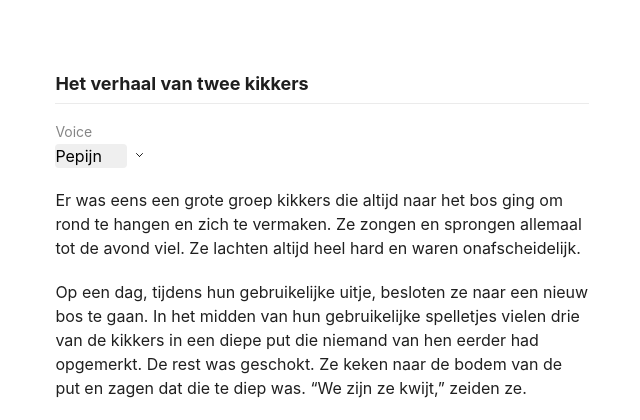
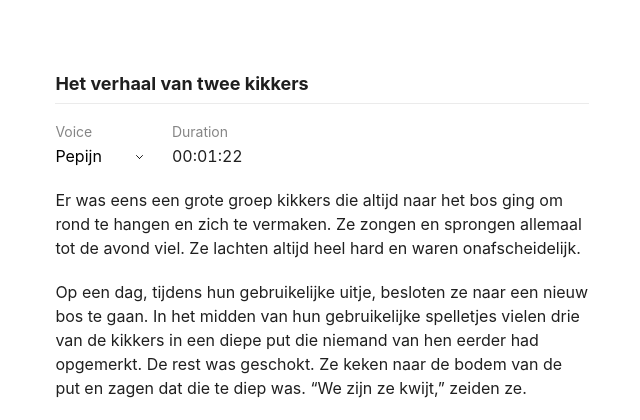
Before and after one commit to pepijngieles/readalong, a PHP site: page /stories/story-one/index.html in a window 1280 px wide. Shown: the top 420 px of the page, without its empty margins (318-958 px from the left). Run offline with PHP 8.4, Linux system fonts and the light colour scheme.

Commit message:
Added duration & loading state

```diff
--- a/assets/scripts.js
+++ b/assets/scripts.js
@@ -3,17 +3,19 @@
   Index
 
   1. Define variables
-  2. Start, Play, Pause & End
-  3. Automatically change sentence based on timestamps
-  4. Change a sentence
-    4.1 Highlight a sentence
-    4.2 Update the translation
-    4.3 Check if auto-scrolling is needed
-    4.4 Update the progress bar
-  5. Play a sentence when clicking on it
-  6. Toggle the translation on/off
-  7. Settings
-  8. Detect iOS
+  2. Generic functions
+  3. Start, Play, Pause & End
+  4. Automatically change sentence based on timestamps
+  5. Change a sentence
+    5.1 Highlight a sentence
+    5.2 Update the translation
+    5.3 Check if auto-scrolling is needed
+    5.4 Update the progress bar
+  6. Play a sentence when clicking on it
+  7. Toggle the translation on/off
+  8. Switch voice
+  9. Settings
+  10. Detect iOS
   X. Developer controls
 
 */
@@ -23,6 +25,7 @@
 /* 1. Define variables
 ---------------------------------------------------------------------------- */
 const audioFile = document.querySelector('audio'),
+      audioSource = document.querySelector('audio source'),
       rewindButton = document.querySelector('[data-rewind]'),
       fastForwardButton = document.querySelector('[data-fast-forward]'),
       progressBar = document.querySelector('progress'),
@@ -33,8 +36,13 @@ const audioFile = document.querySelector('audio'),
       translationText = document.querySelector('[data-translation-text]'),
       navHeight = document.querySelector('nav').offsetHeight,
       settingsPopover = document.querySelector('.settings-popover'),
-      timestamps = {'pepijn': [0,5.6,9.4,13,18.6,26.9,28.8,32,35.2,40.1,44.8,48.1,52.1,56,59.1,62.4,65.2,73,75,77.7,79.7]},
-      parameterList = new URLSearchParams (window.location.search)
+      timestamps = {
+        'pepijn': [0,5.6,9.4,13,18.6,26.9,28.8,32,35.2,40.1,44.8,48.1,52.1,56,59.1,62.4,65.2,73,75,77.7,79.7],
+        'annelinn': [0,5.5,8.2,11.0,15.2,21.0,22.4,25.5]
+      },
+      parameterList = new URLSearchParams (window.location.search),
+      storyID = 'two_frogs',
+      languageCode = 'nl'
 
 let   started = false,
       playing = false,
@@ -58,7 +66,23 @@ for (sentence of sentences) {
 
 
 
-/* 2. Start, Play, Pause & End
+/* 2. Generic functions
+---------------------------------------------------------------------------- */
+function secondsToHms(d) {
+    d = Number(d);
+    var h = Math.floor(d / 3600);
+    var m = Math.floor(d % 3600 / 60);
+    var s = Math.floor(d % 3600 % 60);
+
+    var hDisplay = h > 0 ? (h < 10 ? "0" : "") + h + ":" : "00:";
+    var mDisplay = m > 0 ? (m < 10 ? "0" : "") + m + ":" : "00:";
+    var sDisplay = s > 0 ? (s < 10 ? "0" : "") + s : "00";
+    return hDisplay + mDisplay + sDisplay;
+}
+
+
+
+/* 3. Start, Play, Pause & End
 ---------------------------------------------------------------------------- */
 function start() {
   started = true
@@ -99,7 +123,7 @@ function end() {
 
 
 
-/* 3. Automatically change sentence based on timestamps
+/* 4. Automatically change sentence based on timestamps
 ---------------------------------------------------------------------------- */
 function autoPlay() {
   // If the current time is equal to, or greater than the starting time
@@ -122,7 +146,7 @@ function autoPlay() {
 
 
 
-/* 4. Change a sentence
+/* 5. Change a sentence
 ---------------------------------------------------------------------------- */
 function changeSentence() {
   currentSentenceEl = sentences[currentSentence]
@@ -141,7 +165,7 @@ function changeSentence() {
   }, 240)
 }
 
-  /* 4.1 Highlight a sentence ---------------------------------------------- */
+  /* 5.1 Highlight a sentence ---------------------------------------------- */
   function highlightSentence(number) {
     if (!started) start()
     document.querySelector('[data-sentence][aria-current]').removeAttribute('aria-current')
@@ -149,7 +173,7 @@ function changeSentence() {
     // TODO: find out how to cope with focus()
   }
 
-  /* 4.2 Update the translation -------------------------------------------- */
+  /* 5.2 Update the translation -------------------------------------------- */
   function updateTranslation() {
     // Replace the text
     translationText.innerHTML = currentSentenceEl.dataset.translation
@@ -163,7 +187,7 @@ function changeSentence() {
     translationPopover.style.transform = 'translateY(' + popoverOffset + 'rem) translateZ(0)'
   }
 
-  /* 4.3 Check if auto-scrolling is needed --------------------------------- */
+  /* 5.3 Check if auto-scrolling is needed --------------------------------- */
   function checkForScroll() {
     let contentHeight = window.innerHeight - navHeight
     let sentenceOffset = currentSentenceEl.getBoundingClientRect()
@@ -176,7 +200,7 @@ function changeSentence() {
     if (contentHeight < offsetBottom) window.scrollBy(0, sentenceOffset.top - 12)
   }
 
-  /* 4.4 Update the progress bar ------------------------------------------- */
+  /* 5.4 Update the progress bar ------------------------------------------- */
   function updateProgressBar() {
     // Update the time
     time = audioFile.currentTime.toFixed(1)
@@ -194,7 +218,7 @@ function changeSentence() {
 
 
 
-/* 5. Play a sentence when clicking on it
+/* 6. Play a sentence when clicking on it
 ---------------------------------------------------------------------------- */
 function playSentence(number) {
   // 1. Check if the number parameter is filled, else use the clicked sentence
@@ -209,7 +233,7 @@ function playSentence(number) {
 
 
 
-/* 6. Toggle the translation on/off
+/* 7. Toggle the translation on/off
 ---------------------------------------------------------------------------- */
 function toggleTranslation() {
   showTranslation = !showTranslation
@@ -218,7 +242,33 @@ function toggleTranslation() {
 
 
 
-/* 7. Settings
+/* 8. Switch voice
+---------------------------------------------------------------------------- */
+let wasPlaying = playing
+const voiceSelect = document.querySelector('[data-voice]')
+const durationEl = document.querySelector('[data-duration]')
+voiceSelect.addEventListener('change', switchVoice, false)
+
+function switchVoice() {
+  wasPlaying = (playing == true) ? true : false
+  pause()
+  voice = this.value
+  audioSource.src = '../../audio/' + storyID + '/' + languageCode + '/' + this.value + '.mp3'
+  // TODO: add loading state
+  document.documentElement.classList.add('loading')
+  audioFile.load()
+}
+
+audioFile.addEventListener('canplaythrough', function(){
+  document.documentElement.classList.remove('loading')
+  durationEl.innerHTML = secondsToHms(audioFile.duration)
+  if (started) playSentence(currentSentence)
+  if (wasPlaying) play()
+}, false)
+
+
+
+/* 9. Settings
 ---------------------------------------------------------------------------- */
 function toggleSettings() {
   settingsPopover.hidden = !settingsPopover.hidden
@@ -232,7 +282,7 @@ function updateSettings() {
 
 
 
-/* 8. Detect iOS
+/* 10. Detect iOS
 ---------------------------------------------------------------------------- */
 function iOS() {
   return [
--- a/assets/styles.css
+++ b/assets/styles.css
@@ -12,7 +12,8 @@
   8. Navigation
   9. Progress bar
   10. Popovers
-  11. Developer controls
+  11. Voice selection
+  12. Developer controls
 
 */
 
@@ -78,9 +79,29 @@ ul {
   padding-inline-start: 1.5rem;
 }
 
+dl dt{
+  padding-bottom: .25rem;
+}
+
 hr {
   border-width: 1px 0 0 0;
   border-color: var(--border-subtle);
+}
+
+html.loading{
+  cursor: progress;
+}
+
+body{
+  transition: opacity linear .3s;
+}
+
+html.loading body{
+  opacity: .3;
+  overflow: hidden;
+  user-select: none;
+  pointer-events: none;
+  transition: opacity linear 0s;
 }
 
 
@@ -147,10 +168,12 @@ h2{
 }
 
 small,
+dt,
 .small,
 label{
   font-size: .875rem;
   line-height: 1rem;
+  color: var(--txt-tertiary);
 }
 
 .text-align-right{
@@ -295,7 +318,6 @@ button.small{
 label{
   display: block;
   padding-bottom: .25rem;
-  color: var(--txt-tertiary);
 }
 
 input:not([type=range]),
@@ -326,7 +348,13 @@ select.quiet{
   padding: 0;
   border: none;
   border-radius: .25rem;
+  background-color: var(--bg-primary);
   font: inherit;
+}
+
+select + .icon{
+  vertical-align: top;
+  margin-top: .25rem;
 }
 
 
@@ -487,7 +515,20 @@ body.ios .translation-popover{
 
 
 
-/* 11. Developer controls
+/* 11. Voice selection
+---------------------------------------------------------------------------- */
+.voice-selection{
+  display: grid;
+  grid-template-columns: auto 1fr;
+  grid-gap: 1.5rem;
+}
+
+[data-duration]{
+  font-variant-numeric: tabular-nums;
+}
+
+
+/* 12. Developer controls
 ---------------------------------------------------------------------------- */
 .developer-controls{
   grid-column: 1 / span 3;
--- a/stories/story-one/index.html
+++ b/stories/story-one/index.html
@@ -54,14 +54,22 @@
 
 			<h1>Het verhaal van twee kikkers</h1>
 
+			<div class=voice-selection>
+				<div class=voice>
 					<label for=voice>Voice</label>
-			<select id=voice name=voice class=quiet>
+					<select id=voice name=voice class=quiet data-voice>
 						<option value=pepijn>Pepijn</option>
 						<option value=annelinn>AnneLinn</option>
 					</select>
 					<svg width=16 height=16 class=icon aria-hidden=true>
 						<use xlink:href=#chevron-down></use>
 					</svg>
+				</div>
+				<dl class=duration>
+					<dt>Duration</dt>
+					<dd data-duration>00:01:22</dd>
+				</dl>
+			</div>
 
 			<p>
 				<span tabindex=1 data-sentence=0 data-translation="Once upon a time there was a large group of frogs who always went to the forest to hang out and have fun.">Er was eens een grote groep kikkers die altijd naar het bos ging om rond te hangen en zich te vermaken.</span> <span tabindex=1 data-sentence=1 data-translation="They all sang and jumped until nightfall.">Ze zongen en sprongen allemaal tot de avond viel.</span> <span tabindex=1 data-sentence=2 data-translation="They always laughed really hard and were inseparable.">Ze lachten altijd heel hard en waren onafscheidelijk.</span>
@@ -104,7 +112,7 @@
 		<progress value="0" max="100"></progress>
 
 		<audio onended="end()">
-			<source src="../../audio/two_frogs-nl-pepijn.mp3" type="audio/mpeg">
+			<source src="../../audio/two_frogs/nl/pepijn.mp3" type="audio/mpeg">
 		</audio>
 
 	</main>
```
Also changed, not shown: 6 other files. Lines whose indentation alone changed are shown as unchanged.
